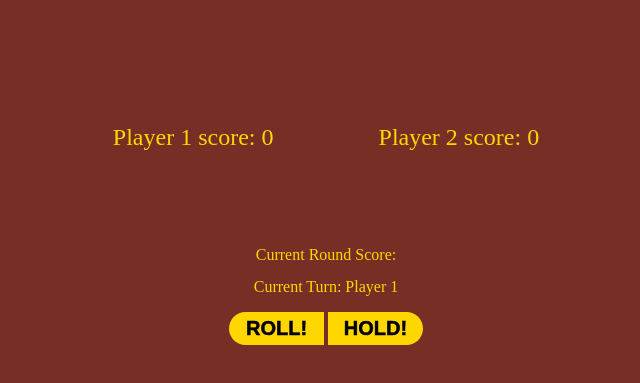
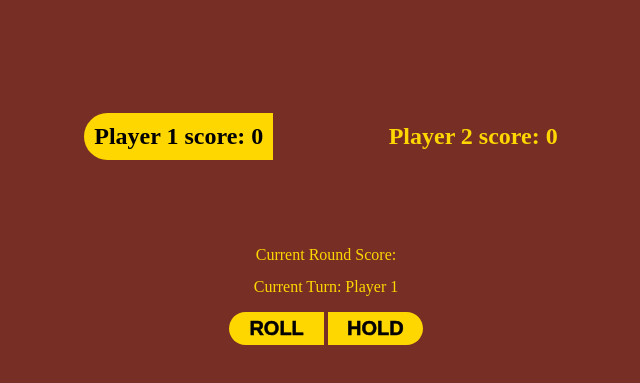
Before and after one commit to lake-bramlett/battle-pigs, a plain HTML site: page index.html in a window 1280 px wide. Shown: the part 389-772 px from the top of the page, without its empty margins (314-954 px from the left). Drawn offline with Linux system fonts and the light colour scheme.

Commit message:
add css player class toggle

```diff
--- a/css/styles.css
+++ b/css/styles.css
@@ -46,11 +46,21 @@ body{
 }
 
 .player-card p {
+  font-weight: 800;
+  padding: 1%;
   display: inline;
   font-size: 1.5rem;
   width: 500px;
   height: 300px;
   //background-color: pink;
+}
+
+.player-1 p {
+  border-radius: 25px 0px 0px 25px;
+}
+
+.player-2 p {
+  border-radius: 0px 25px 25px 0px;
 }
 
 .roll-controls {
@@ -103,7 +113,7 @@ button {
   color: #000000;
   padding: 5px;
   text-transform: uppercase;
-  margin-bottom: 3%;
+  margin-bottom: 4%;
 }
 
 button:hover {
@@ -140,6 +150,11 @@ img.pig-image{
   z-index: -1;
 }
 
+.player-turn {
+  background-color: gold;
+  color: #000000;
+}
+
 @media screen and (min-width: 596px) {
   button.roll-button {
     border-radius: 25px 0px 0px 25px;
@@ -148,6 +163,8 @@ img.pig-image{
     border-radius: 0px 25px 25px 0px;
   }
 }
+
+
 
 @media screen and (max-width: 595px) {
   button.roll-button {
--- a/index.html
+++ b/index.html
@@ -17,7 +17,7 @@
       <div class="players-container">
 
         <div class="player-card player-1">
-          <p>Player 1 score: <span class="score">0</span></p>
+          <p class="player-turn">Player 1 score: <span class="score">0</span></p>
         </div>
         <div class="player-card player-2">
           <p>Player 2 score: <span class="score">0</span></p>
@@ -39,8 +39,8 @@
           <p>Current Round Score: <span class="round-score"></span> </p>
         </div>
         <p>Current Turn: Player <span class="current-turn-player">1</span></p>
-        <button class="roll-button" type="button" name="button">Roll!</button>
-        <button class="hold-button" type="button" name="button">Hold!</button>
+        <button class="roll-button" type="button" name="button">Roll</button>
+        <button class="hold-button" type="button" name="button">Hold</button>
       </div>
     </div>
     <div class="hidden battle-pigs-win">
--- a/js/scripts.js
+++ b/js/scripts.js
@@ -84,12 +84,15 @@ function diceRoll () {
   return twoDice;
 }
 
+
 function printScores() {
   $('.player-' + (currentTurnID + 1) + ' .score').text(currentRoster.players[currentTurnID].score);
 }
 
 function turnView(){
   $(".current-turn-player").text(currentTurnID + 1);
+  $(".player-1 p").toggleClass('player-turn');
+  $(".player-2 p").toggleClass('player-turn');
 }
 
 function printDiceValues (diceRollResult){
```
